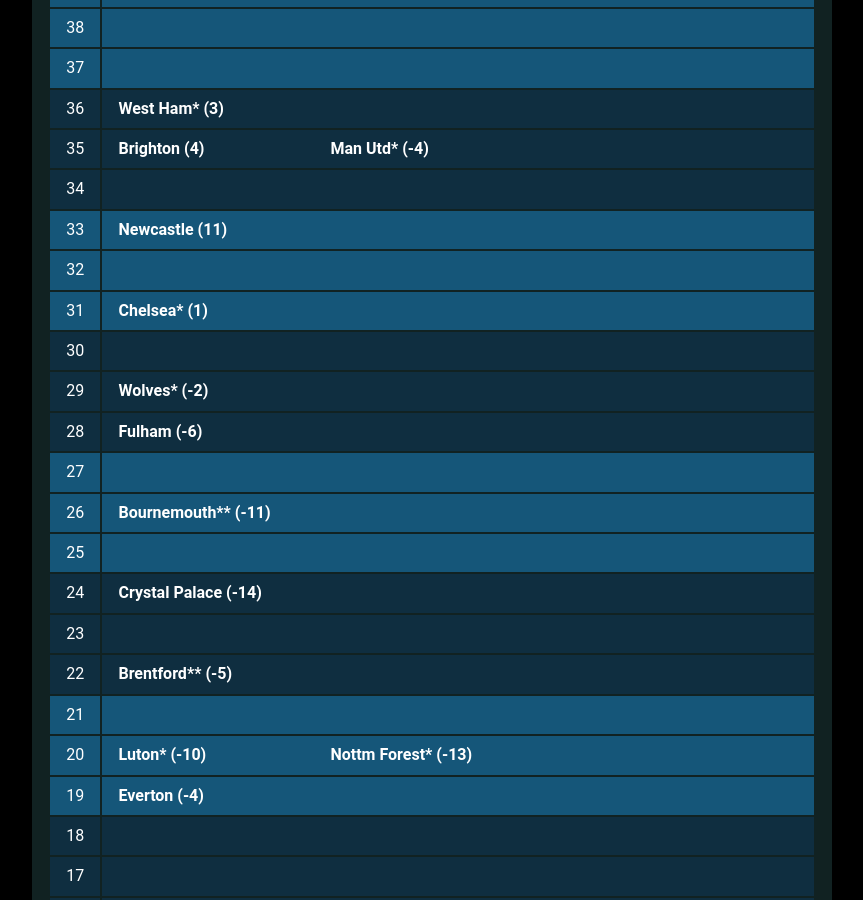
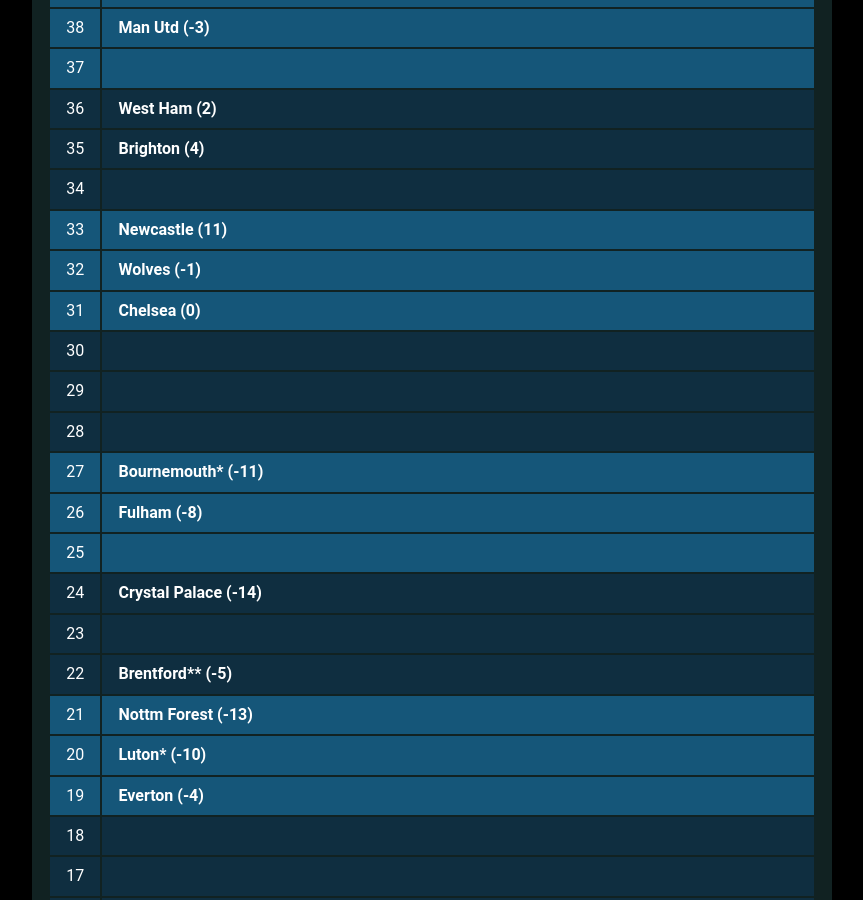
Before and after one commit to muru/muru.github.io, a Jekyll site: the page built from resources.md, in a window 1280 px wide and 900 px high, scrolled down 2002 px. Shown: the whole window, without its empty margins (208-1071 px from the left). Built offline with Jekyll 4.4.1, drawn with Linux system fonts in a browser that asks for light colours; some web fonts are replaced; some of the changed text lies outside the part shown.

Commit message:
updated cann-table: Mon  5 Feb 00:03:53 JST 2024

```diff
--- a/cann-table.html
+++ b/cann-table.html
@@ -31,6 +31,7 @@
 		<td class="cann-clubs">
 			<span class="club-name">Man City** (27)</span>
 			<span class="club-name">Arsenal* (23)</span>
+			<span class="club-name">Aston Villa (19)</span>
 		</td>
  	</tr>
 	<tr class="cann-row-1">
@@ -47,7 +48,6 @@
 	<tr class="cann-row-1">
 		<td class="cann-point">43</td>
 		<td class="cann-clubs">
-			<span class="club-name">Aston Villa* (14)</span>
 		</td>
  	</tr>
 	<tr class="cann-row-2">
@@ -73,6 +73,7 @@
 	<tr class="cann-row-1">
 		<td class="cann-point">38</td>
 		<td class="cann-clubs">
+			<span class="club-name">Man Utd (-3)</span>
 		</td>
  	</tr>
 	<tr class="cann-row-1">
@@ -83,14 +84,13 @@
 	<tr class="cann-row-2">
 		<td class="cann-point">36</td>
 		<td class="cann-clubs">
-			<span class="club-name">West Ham* (3)</span>
+			<span class="club-name">West Ham (2)</span>
 		</td>
  	</tr>
 	<tr class="cann-row-2">
 		<td class="cann-point">35</td>
 		<td class="cann-clubs">
 			<span class="club-name">Brighton (4)</span>
-			<span class="club-name">Man Utd* (-4)</span>
 		</td>
  	</tr>
 	<tr class="cann-row-2">
@@ -107,12 +107,13 @@
 	<tr class="cann-row-1">
 		<td class="cann-point">32</td>
 		<td class="cann-clubs">
+			<span class="club-name">Wolves (-1)</span>
 		</td>
  	</tr>
 	<tr class="cann-row-1">
 		<td class="cann-point">31</td>
 		<td class="cann-clubs">
-			<span class="club-name">Chelsea* (1)</span>
+			<span class="club-name">Chelsea (0)</span>
 		</td>
  	</tr>
 	<tr class="cann-row-2">
@@ -123,24 +124,23 @@
 	<tr class="cann-row-2">
 		<td class="cann-point">29</td>
 		<td class="cann-clubs">
-			<span class="club-name">Wolves* (-2)</span>
 		</td>
  	</tr>
 	<tr class="cann-row-2">
 		<td class="cann-point">28</td>
 		<td class="cann-clubs">
-			<span class="club-name">Fulham (-6)</span>
 		</td>
  	</tr>
 	<tr class="cann-row-1">
 		<td class="cann-point">27</td>
 		<td class="cann-clubs">
+			<span class="club-name">Bournemouth* (-11)</span>
 		</td>
  	</tr>
 	<tr class="cann-row-1">
 		<td class="cann-point">26</td>
 		<td class="cann-clubs">
-			<span class="club-name">Bournemouth** (-11)</span>
+			<span class="club-name">Fulham (-8)</span>
 		</td>
  	</tr>
 	<tr class="cann-row-1">
@@ -168,13 +168,13 @@
 	<tr class="cann-row-1">
 		<td class="cann-point">21</td>
 		<td class="cann-clubs">
+			<span class="club-name">Nottm Forest (-13)</span>
 		</td>
  	</tr>
 	<tr class="cann-row-1">
 		<td class="cann-point">20</td>
 		<td class="cann-clubs">
 			<span class="club-name">Luton* (-10)</span>
-			<span class="club-name">Nottm Forest* (-13)</span>
 		</td>
  	</tr>
 	<tr class="cann-row-1">
@@ -211,12 +211,12 @@
 	<tr class="cann-row-1">
 		<td class="cann-point">13</td>
 		<td class="cann-clubs">
+			<span class="club-name">Burnley (-23)</span>
 		</td>
  	</tr>
 	<tr class="cann-row-2">
 		<td class="cann-point">12</td>
 		<td class="cann-clubs">
-			<span class="club-name">Burnley (-25)</span>
 		</td>
  	</tr>
 	<tr class="cann-row-2">
@@ -227,8 +227,8 @@
 	<tr class="cann-row-2">
 		<td class="cann-point">10</td>
 		<td class="cann-clubs">
-			<span class="club-name">Sheff Utd* (-35)</span>
+			<span class="club-name">Sheff Utd (-40)</span>
 		</td>
  	</tr>
 </table>
-<span id="cann-gen-note"> Generated on Sunday, 04 February 2024 at 00:49 JST.<br>* Each asterisk is a match in hand.</span>
+<span id="cann-gen-note"> Generated on Monday, 05 February 2024 at 00:03 JST.<br>* Each asterisk is a match in hand.</span>
```
